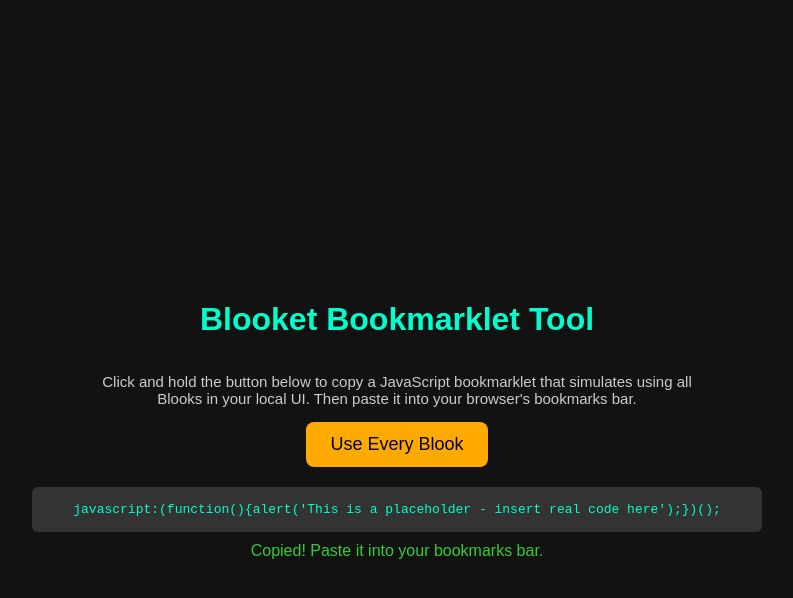
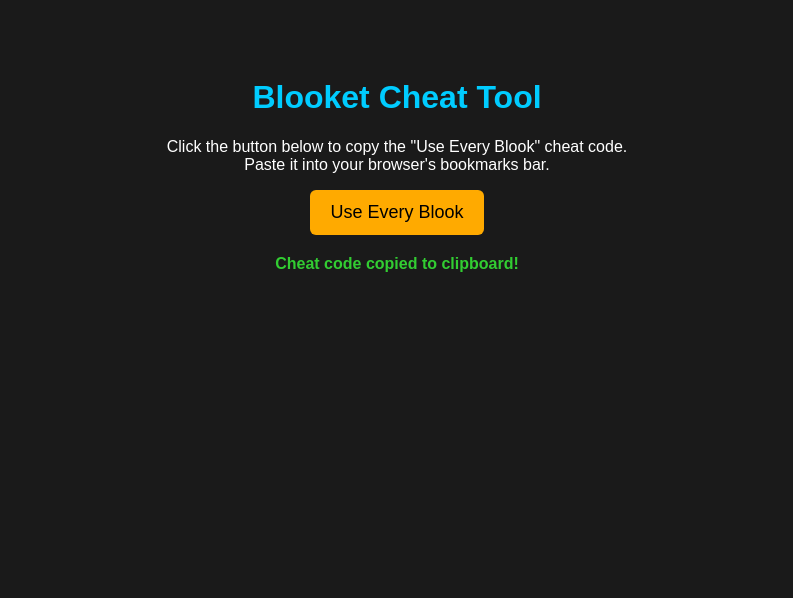
Before and after one commit to astriomonk/Blooket-cheat, a plain HTML site: page index.html in a window 1280 px wide. Both pictures are taken after a click on the button "Use Every Blook". Shown: the whole page, without its empty margins (243-1036 px from the left). Drawn offline with Linux system fonts and the light colour scheme.

Commit message:
Update index.html

```diff
--- a/index.html
+++ b/index.html
@@ -1,107 +1,66 @@
 <!DOCTYPE html>
 <html lang="en">
 <head>
-  <meta charset="UTF-8">
-  <meta name="viewport" content="width=device-width, initial-scale=1.0">
-  <title>Blooket Blook Bookmarklet</title>
+  <meta charset="UTF-8" />
+  <meta name="viewport" content="width=device-width, initial-scale=1.0"/>
+  <title>Blooket - Use Every Blook</title>
   <style>
     body {
-      background-color: #121212;
+      background: #1a1a1a;
       color: white;
-      font-family: Arial, sans-serif;
-      display: flex;
-      flex-direction: column;
-      align-items: center;
-      justify-content: center;
-      height: 100vh;
-      margin: 0;
+      font-family: sans-serif;
       text-align: center;
-      padding: 20px;
+      padding: 50px;
     }
-
     h1 {
-      color: #00ffcc;
-      margin-bottom: 20px;
+      color: #00ccff;
     }
-
-    p {
-      color: #ccc;
-      max-width: 600px;
-      font-size: 15px;
-    }
-
     button {
-      background-color: #ffaa00;
+      background: #ffaa00;
       border: none;
-      padding: 12px 24px;
-      border-radius: 8px;
+      padding: 12px 20px;
       font-size: 18px;
+      border-radius: 6px;
       cursor: pointer;
     }
-
     button:hover {
-      background-color: #e69500;
+      background: #e69500;
     }
-
-    #bookmarkletCode {
+    .copied {
       margin-top: 20px;
-      background: #333;
-      border-radius: 6px;
-      padding: 15px;
-      width: 100%;
-      max-width: 700px;
-      color: #00ffcc;
-      display: none;
-      overflow-x: auto;
-    }
-
-    pre {
-      white-space: pre-wrap;
-      word-break: break-word;
-      margin: 0;
-    }
-
-    .copied {
-      margin-top: 10px;
       color: limegreen;
+      font-weight: bold;
     }
   </style>
 </head>
 <body>
-  <h1>Blooket Bookmarklet Tool</h1>
-  <p>Click and hold the button below to copy a JavaScript bookmarklet that simulates using all Blooks in your local UI. Then paste it into your browser's bookmarks bar.</p>
-
-  <button onmousedown="showCode()">Use Every Blook</button>
-
-  <div id="bookmarkletCode">
-    <pre><code id="codeText">javascript:(function(){alert('This is a placeholder - insert real code here');})();</code></pre>
-  </div>
+  <h1>Blooket Cheat Tool</h1>
+  <p>Click the button below to copy the "Use Every Blook" cheat code.<br>Paste it into your browser's bookmarks bar.</p>
+  <button onclick="copyCheat()">Use Every Blook</button>
   <div class="copied" id="copiedText"></div>
 
   <script>
-    function showCode() {
-      const codeBlock = document.getElementById('bookmarkletCode');
-      const codeText = document.getElementById('codeText');
-      const copiedText = document.getElementById('copiedText');
+    function copyCheat() {
+      const code = `javascript:(() => {
+  let blooks = Object.keys(require('webpack').c)
+    .find(x => Object.values(require('webpack').c[x].exports).some(y => y?.toString().includes('UFO')))
+  let gameState = Object.values(require('webpack').c[blooks].exports).find(x => x?.toString().includes('UFO'))?.__proto__?.stateNode;
+  if (gameState) {
+    gameState.setState({ unlockedBlooks: Object.keys(gameState.props.client.blooks) });
+    alert('All Blooks unlocked (visual only).');
+  } else {
+    alert('Failed to unlock Blooks. Are you in a game?');
+  }
+})();`;
 
-      codeBlock.style.display = 'block';
+      const temp = document.createElement('textarea');
+      temp.value = code;
+      document.body.appendChild(temp);
+      temp.select();
+      document.execCommand('copy');
+      document.body.removeChild(temp);
 
-      const range = document.createRange();
-      range.selectNodeContents(codeText);
-      const selection = window.getSelection();
-      selection.removeAllRanges();
-      selection.addRange(range);
-
-      try {
-        const successful = document.execCommand('copy');
-        copiedText.textContent = successful
-          ? 'Copied! Paste it into your bookmarks bar.'
-          : 'Press Ctrl+C to copy manually.';
-      } catch (err) {
-        copiedText.textContent = 'Press Ctrl+C to copy manually.';
-      }
-
-      setTimeout(() => selection.removeAllRanges(), 1000);
+      document.getElementById('copiedText').textContent = 'Cheat code copied to clipboard!';
     }
   </script>
 </body>
```
